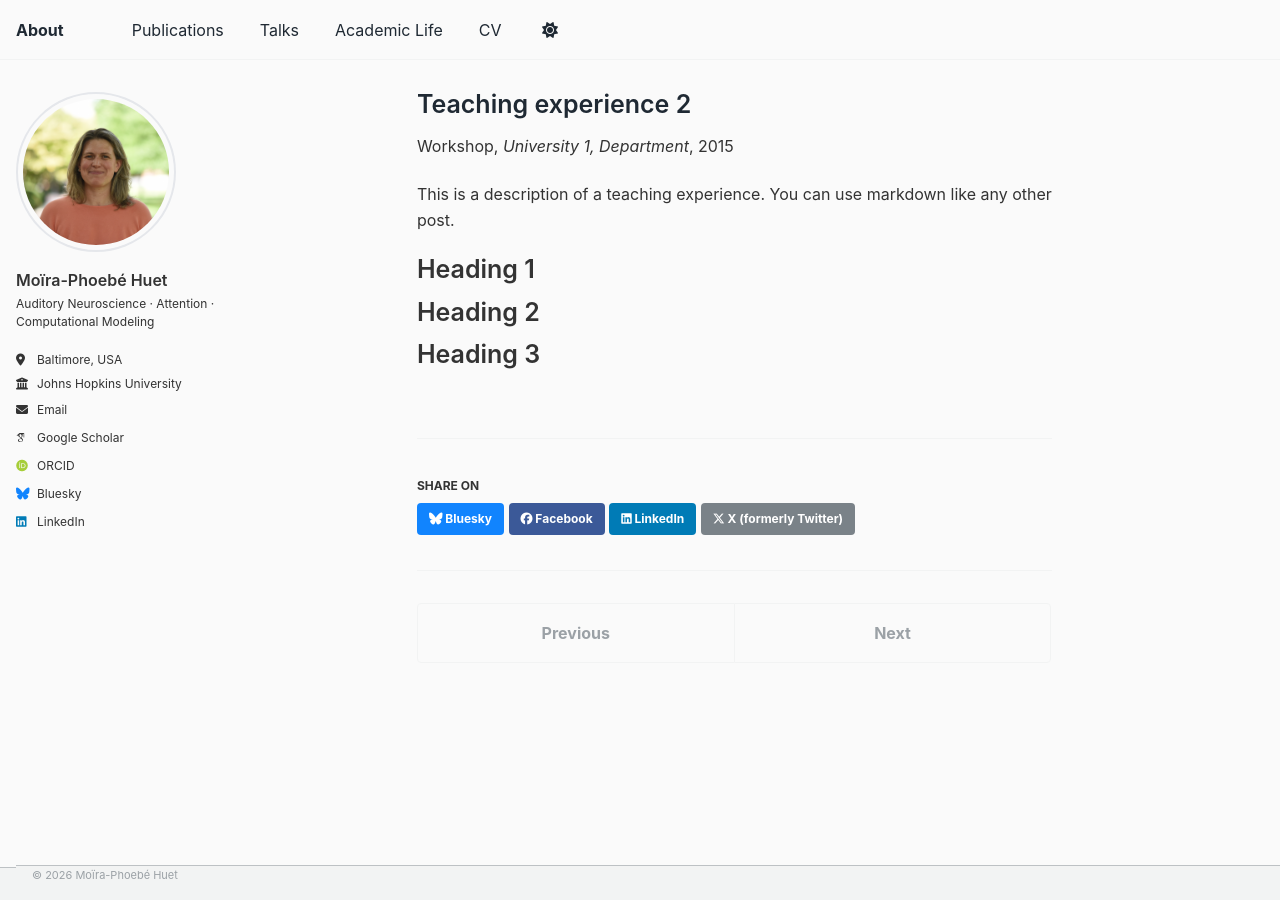
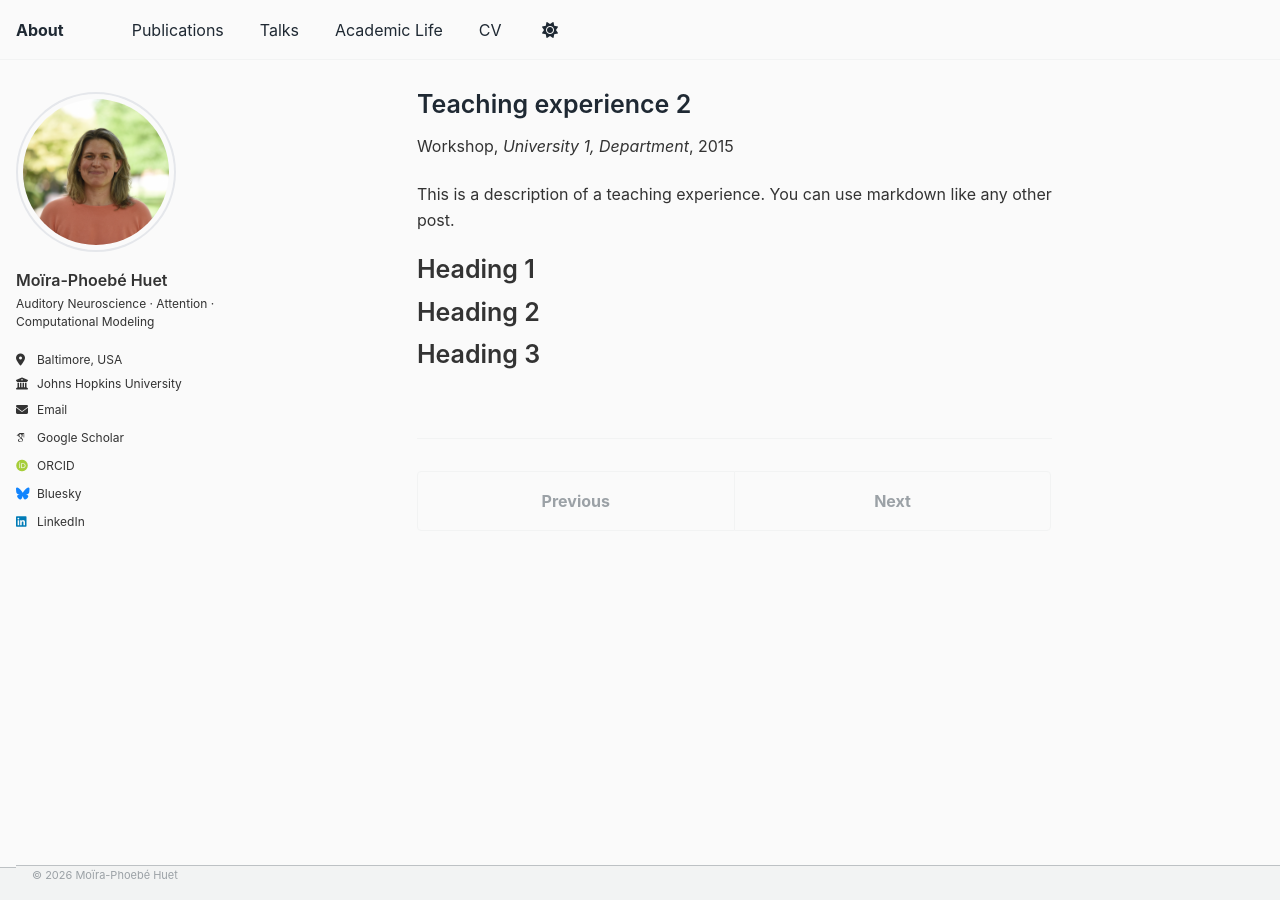
Before and after one commit to mphuet/mphuet.github.io, a Jekyll site: the page built from _teaching/2015-spring-teaching-2.md, in a window 1280 px wide. Built offline with Jekyll 4.4.1, drawn with Linux system fonts in a browser that asks for light colours; some web fonts are replaced; part of the change alters nothing that is shown.

Commit message:
Update _config.yml

```diff
--- a/_config.yml
+++ b/_config.yml
@@ -254,8 +254,8 @@ defaults:
     values:
       layout: single
       author_profile: true
-      share: true
-      comments: true
+      share: false
+      comments: false
   # _publications
   - scope:
       path: ""
@@ -263,8 +263,8 @@ defaults:
     values:
       layout: single
       author_profile: true
-      share: true
-      comments: true
+      share: false
+      comments: false
   # _portfolio
   - scope:
       path: ""
@@ -272,8 +272,8 @@ defaults:
     values:
       layout: single
       author_profile: true
-      share: true
-      comment: true
+      share: false
+      comments: false
   # _talks
   - scope:
       path: ""
@@ -281,7 +281,7 @@ defaults:
     values:
       layout: talk
       author_profile: true
-      share: true
+      share: false
 
 
 # Sass/SCSS
```
